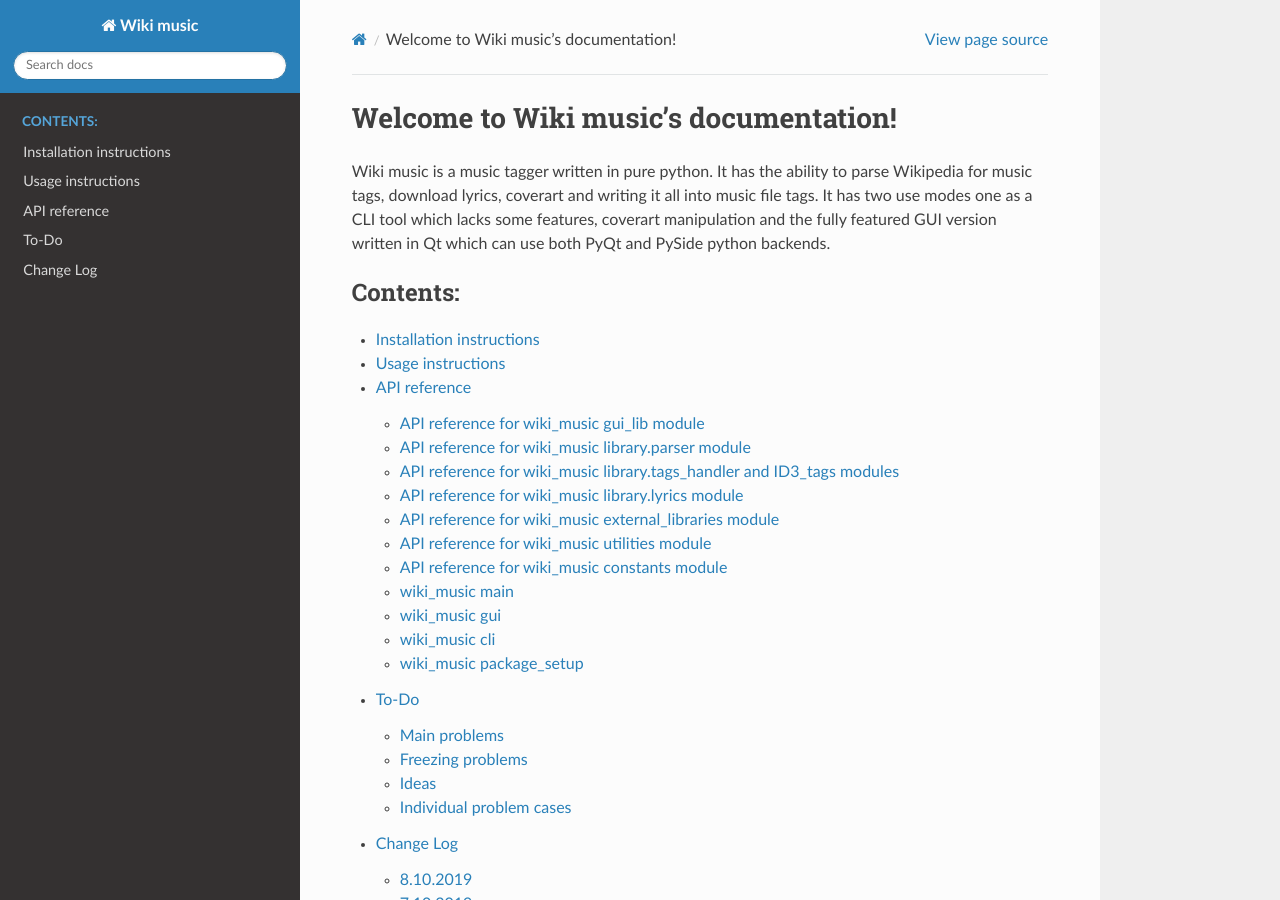
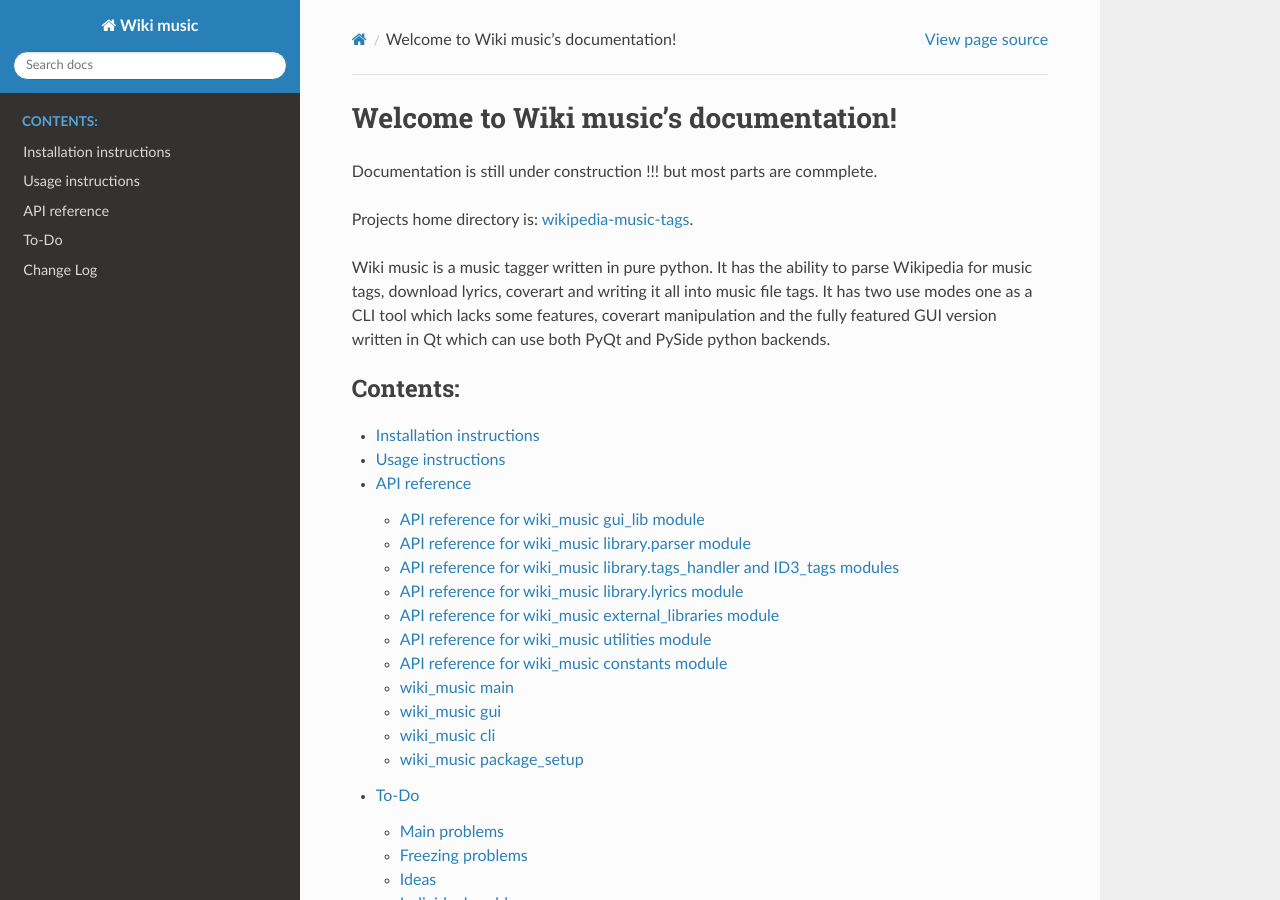
Before and after one commit to marian-code/wikipedia-music-tags, a Sphinx documentation site: the page built from docs/index.rst, in a window 1280 px wide and 900 px high. Built offline with Sphinx 7.4.7 and the Read the Docs theme 2.0.0, drawn with Linux system fonts in a browser that asks for light colours.

```diff
--- a/docs/index.rst
+++ b/docs/index.rst
@@ -5,6 +5,11 @@
 
 Welcome to Wiki music's documentation!
 ======================================
+
+Documentation is still under construction !!! but most parts are commplete.
+
+Projects home directory is:
+`wikipedia-music-tags <https://github.com/marian-code/wikipedia-music-tags>`_.
 
 Wiki music is a music tagger written in pure python. It has the ability to
 parse Wikipedia for music tags, download lyrics, coverart and writing it all
```
Also changed, not shown: README.md (+2 -2 lines), .readthedocs.yml (added).
